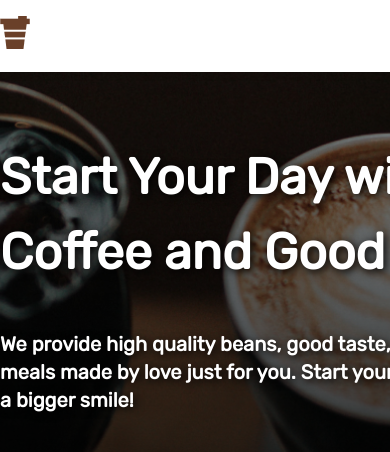
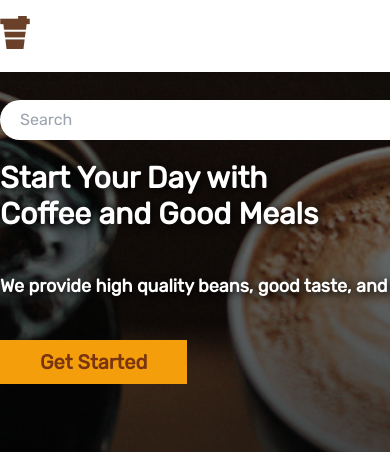
Before and after one commit to ekaadwar/batch22-frontend-intermediate, a React (Create React App) app: page / in a window 390 px wide. Shown: the top 452 px of the page. Built offline with nearby package versions, Linux system fonts and the light colour scheme; no server answers.

Commit message:
Make responsive in section Jumbotron

```diff
--- a/src/App.css
+++ b/src/App.css
@@ -55,7 +55,7 @@ section .font-poppins {
 
 section.jumbotron,
 section.adventages {
-  height: 650px;
+  height: 750px;
 }
 
 section.auth,
@@ -121,8 +121,12 @@ nav button {
   text-shadow: 2px 2px 8px #000000;
 }
 
-.jumbotron h1 {
-  font-size: 50px;
+@media only screen and (min-width: 1024px) {
+  /* For tablets: */
+  .jumbotron h1 {
+    font-size: 50px;
+    line-height: 75px;
+  }
 }
 
 .jumbotron button.started {
--- a/src/components/pages/Home.js
+++ b/src/components/pages/Home.js
@@ -7,21 +7,18 @@ class Home extends React.Component {
         {/* <!-- section jumbotron --> */}
         <section className="jumbotron">
           <div className="container mx-auto">
-            <form className="pt-5 text-right">
-              <button className="bg-white leading-10 px-5 rounded-l-full">
-                <i className="fa fa-search"></i>
-              </button>
+            <form className="py-5 lg:text-right">
               <input
-                className="leading-10 pl-5 rounded-r-full"
+                className="pl-5 py-2 rounded-full w-full lg:w-1/4"
                 type="text"
                 name="search"
                 placeholder="Search"
               />
             </form>
-            <div className="w-1/2 text-white">
-              <h1>Start Your Day with</h1>
-              <h1>Coffee and Good Meals</h1>
-              <p className="text-xl mt-10">
+            <div className="lg:w-1/2 text-white">
+              <h1 className="text-3xl">Start Your Day with</h1>
+              <h1 className="text-3xl">Coffee and Good Meals</h1>
+              <p className="text-lg lg:text-xl mt-10">
                 We provide high quality beans, good taste, and healthy meals
                 made by love just for you. Start your day with us for a bigger
                 smile!
```
